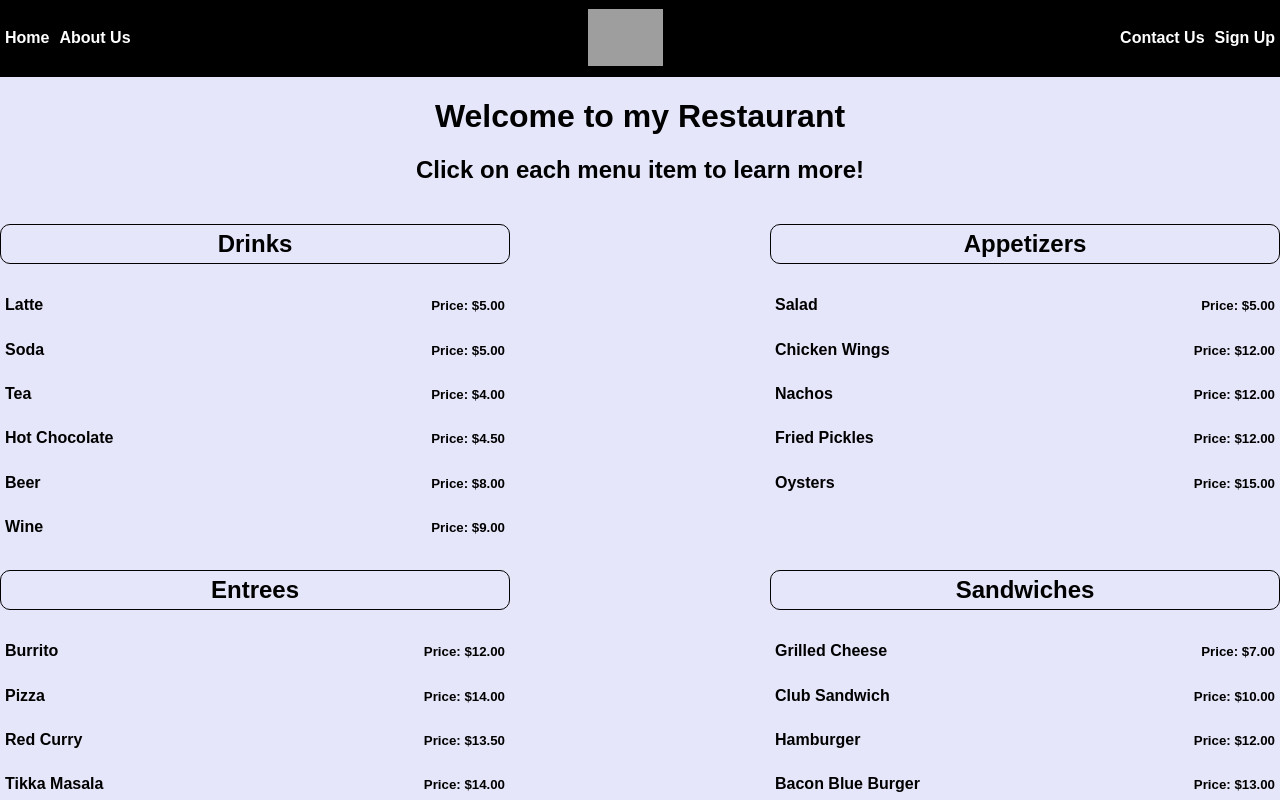
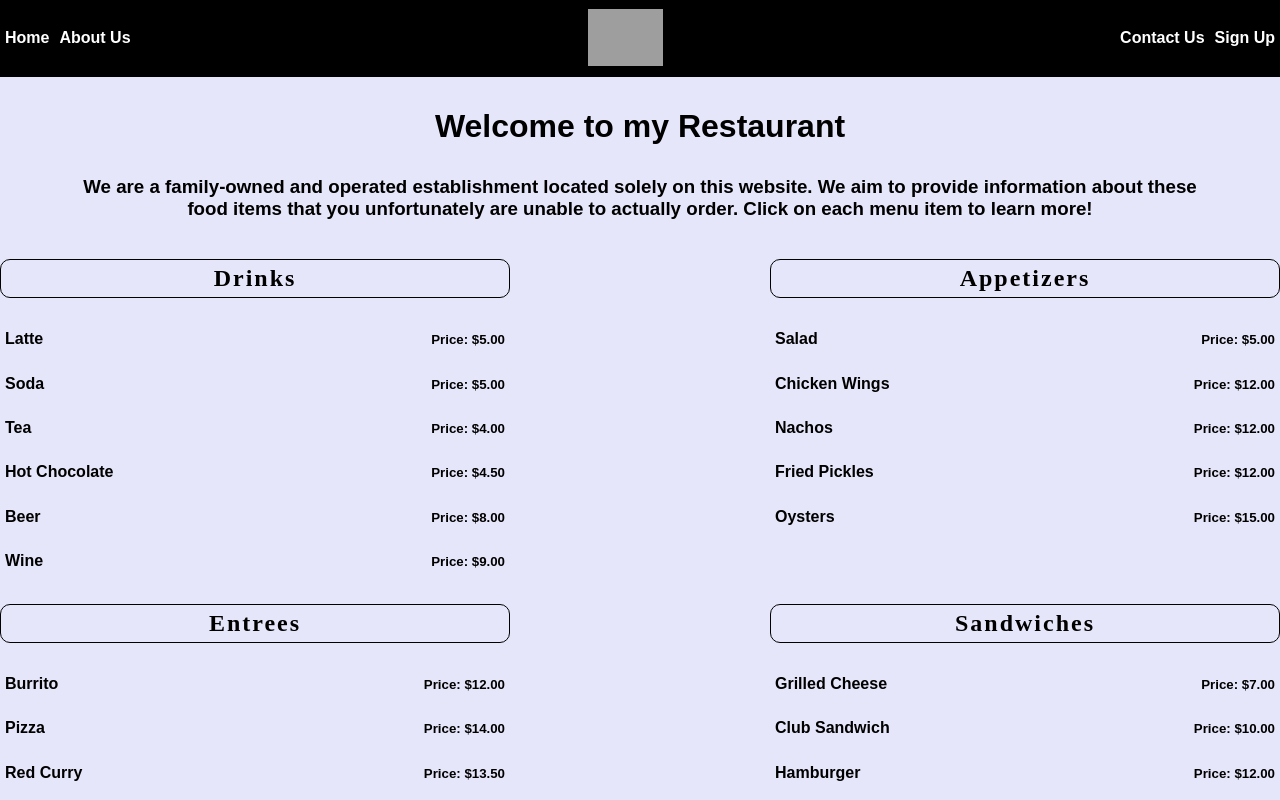
Before and after one commit to mfooksa/menu_app, a React (Create React App) app: page / in a window 1280 px wide. Shown: the top 800 px of the page. Built offline with nearby package versions, Linux system fonts and the light colour scheme; grey boxes are pictures that could not be loaded.

Commit message:
updated subheading and styling

```diff
--- a/src/App.css
+++ b/src/App.css
@@ -8,6 +8,7 @@ body {
 
 h1 {
   text-align: center;
+  padding: 10px;
 }
 
 .mainmenu h2 {
@@ -52,6 +53,16 @@ img {
   width: 100px;
 }
 
+h3 {
+  margin-left: 2cm;
+  margin-right: 2cm;
+}
+
+h2 {
+  font-family: cursive;
+  letter-spacing: 2px;
+}
+
 .menusection {
   display: flex;
   flex-wrap: wrap;
--- a/src/App.js
+++ b/src/App.js
@@ -25,7 +25,12 @@ const App = () => {
         </div>
       </nav>
       <h1>Welcome to my Restaurant</h1>
-      <h2>Click on each menu item to learn more!</h2>
+      <h3>
+        We are a family-owned and operated establishment located solely on this
+        website. We aim to provide information about these food items that you
+        unfortunately are unable to actually order. Click on each menu item to
+        learn more!
+      </h3>
       <div class="mainmenu">
         <div>
           <h2>Drinks</h2>
```
